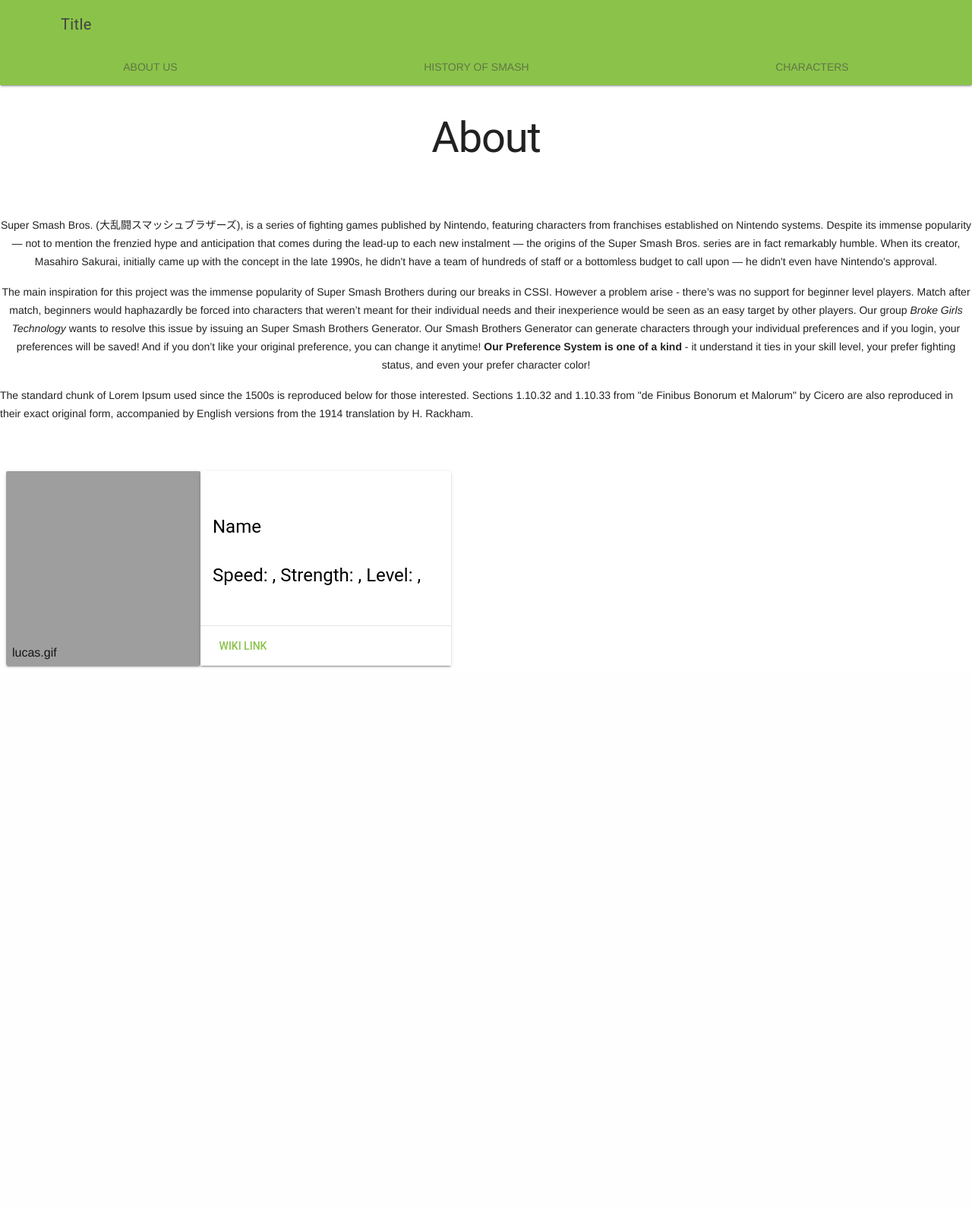
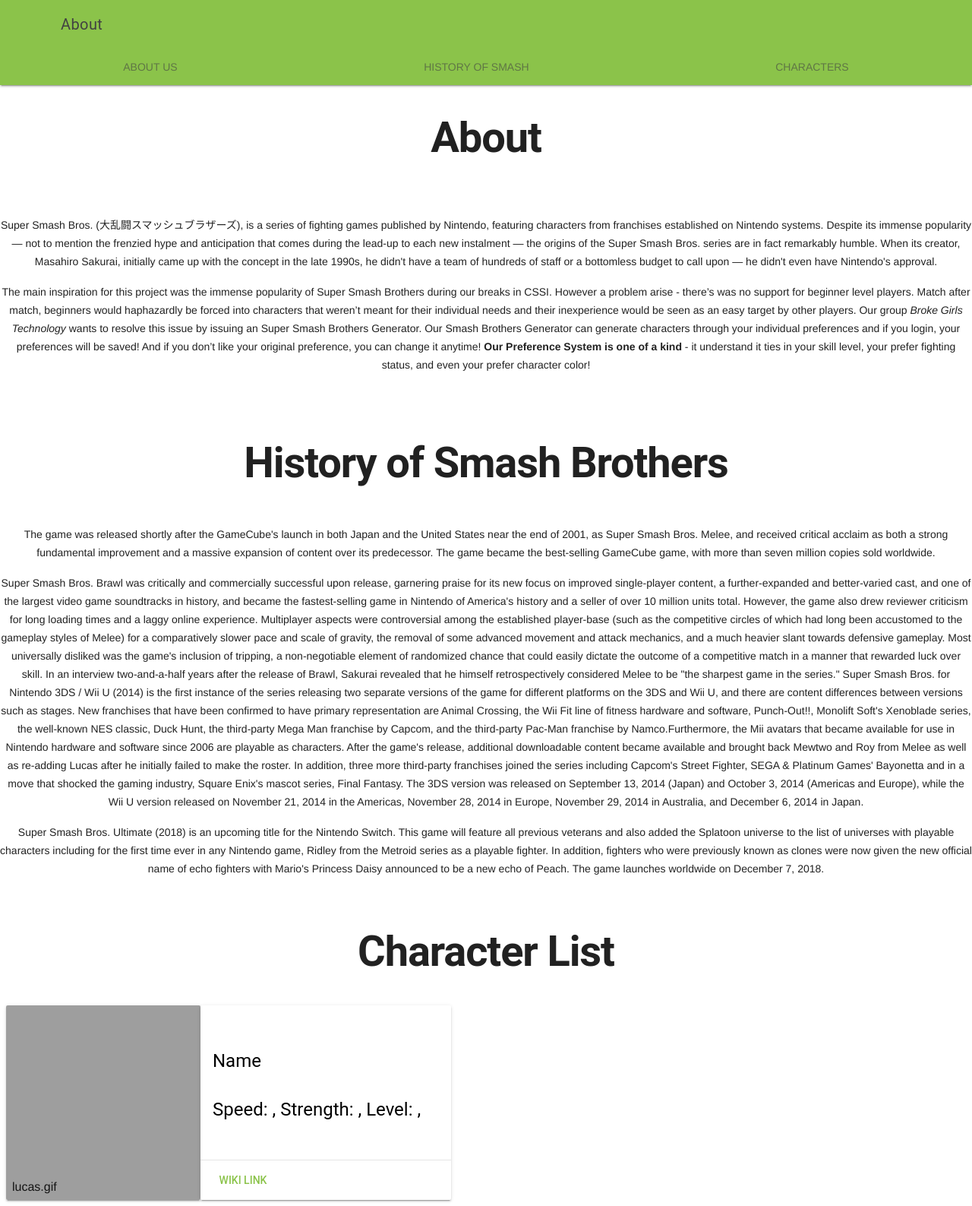
Before and after one commit to Georgie99/CSSI-Project, a Python web app: template templates/about.html in a window 1280 px wide. Shown: the whole page at 76% size. Before the commit the page ends 879 px from the top, so only its background shows below. Run offline with Jinja, Linux system fonts and the light colour scheme; the template is opened without the code that fills it, so the values that code supplies are empty; grey boxes are pictures that could not be loaded.

Commit message:
paragraphs --> need to fix margins

```diff
--- a/templates/about.html
+++ b/templates/about.html
@@ -26,7 +26,7 @@
   <header class="mdl-layout__header">
     <div class="mdl-layout__header-row">
       <!-- Title -->
-      <span class="mdl-layout-title">Title</span>
+      <span class="mdl-layout-title">About</span>
       <div class="mdl-layout-spacer"></div>
       <!-- Navigation -->
 
@@ -39,10 +39,10 @@
     </div>
   </header>
   <div class="mdl-layout__drawer">
-    <span class="mdl-layout-title">Title</span>
+    <span class="mdl-layout-title">Menu</span>
     <nav class="mdl-navigation">
       <a class="mdl-navigation__link" href="/home">Home</a>
-      <a class="mdl-navigation__link" href="/abt">About</a>
+      <a class="mdl-navigation__link" href="/abt">About Us</a>
       <a class="mdl-navigation__link" href="/prefs">Preference</a>
       <a class="mdl-navigation__link" href="/profile">Your Profile</a>
       <a class="mdl-navigation__link" href="/">Log Out</a>
@@ -56,15 +56,25 @@
 <br>
 <br>
 <br>
-  <h1 align="center"> About </h1>
+  <h1 align="center"><b>About</b></h1>
 <br>
 <br>
 <p align="center">Super Smash Bros. (大乱闘スマッシュブラザーズ),  is a series of fighting games published by Nintendo, featuring characters from franchises established on Nintendo systems. Despite its immense popularity — not to mention the frenzied hype and anticipation that comes during the lead-up to each new instalment — the origins of the Super Smash Bros. series are in fact remarkably humble. When its creator, Masahiro Sakurai, initially came up with the concept in the late 1990s, he didn't have a team of hundreds of staff or a bottomless budget to call upon — he didn't even have Nintendo's approval.</p>
 <p align="center">The main inspiration for this project was the immense popularity of Super Smash Brothers during our breaks in CSSI. However a problem arise - there’s was no support for beginner level players. Match after match, beginners would haphazardly be forced into characters that weren’t meant for their individual needs and their inexperience would be seen as an easy target by other players. Our group <i>Broke Girls Technology</i> wants to resolve this issue by issuing an Super Smash Brothers Generator. Our Smash Brothers Generator can generate characters through your individual preferences and if you login, your preferences will be saved! And if you don’t like your original preference, you can change it anytime! <b>Our Preference System is one of a kind</b> - it understand it ties in your skill level, your prefer fighting status, and even your prefer character color!</p>
 
-<p>The standard chunk of Lorem Ipsum used since the 1500s is reproduced below for those interested. Sections 1.10.32 and 1.10.33 from "de Finibus Bonorum et Malorum" by Cicero are also reproduced in their exact original form, accompanied by English versions from the 1914 translation by H. Rackham.</p>
+<p></p>
 <br>
 <br>
+<h1 align="center"><b>History of Smash Brothers</b></h1>
+<br>
+<p align="center">The game was released shortly after the GameCube's launch in both Japan and the United States near the end of 2001, as Super Smash Bros. Melee, and received critical acclaim as both a strong fundamental improvement and a massive expansion of content over its predecessor. The game became the best-selling GameCube game, with more than seven million copies sold worldwide.</p>
+
+<p align="center">Super Smash Bros. Brawl was critically and commercially successful upon release, garnering praise for its new focus on improved single-player content, a further-expanded and better-varied cast, and one of the largest video game soundtracks in history, and became the fastest-selling game in Nintendo of America's history and a seller of over 10 million units total. However, the game also drew reviewer criticism for long loading times and a laggy online experience. Multiplayer aspects were controversial among the established player-base (such as the competitive circles of which had long been accustomed to the gameplay styles of Melee) for a comparatively slower pace and scale of gravity, the removal of some advanced movement and attack mechanics, and a much heavier slant towards defensive gameplay. Most universally disliked was the game's inclusion of tripping, a non-negotiable element of randomized chance that could easily dictate the outcome of a competitive match in a manner that rewarded luck over skill. In an interview two-and-a-half years after the release of Brawl, Sakurai revealed that he himself retrospectively considered Melee to be "the sharpest game in the series."
+Super Smash Bros. for Nintendo 3DS / Wii U (2014) is the first instance of the series releasing two separate versions of the game for different platforms on the 3DS and Wii U, and there are content differences between versions such as stages. New franchises that have been confirmed to have primary representation are Animal Crossing, the Wii Fit line of fitness hardware and software, Punch-Out!!, Monolift Soft's Xenoblade series, the well-known NES classic, Duck Hunt, the third-party Mega Man franchise by Capcom, and the third-party Pac-Man franchise by Namco.Furthermore, the Mii avatars that became available for use in Nintendo hardware and software since 2006 are playable as characters. After the game's release, additional downloadable content became available and brought back Mewtwo and Roy from Melee as well as re-adding Lucas after he initially failed to make the roster. In addition, three more third-party franchises joined the series including Capcom's Street Fighter, SEGA & Platinum Games' Bayonetta and in a move that shocked the gaming industry, Square Enix's mascot series, Final Fantasy. The 3DS version was released on September 13, 2014 (Japan) and October 3, 2014 (Americas and Europe), while the Wii U version released on November 21, 2014 in the Americas, November 28, 2014 in Europe, November 29, 2014 in Australia, and December 6, 2014 in Japan.
+</p>
+<p align="center">Super Smash Bros. Ultimate (2018) is an upcoming title for the Nintendo Switch. This game will feature all previous veterans and also added the Splatoon universe to the list of universes with playable characters including for the first time ever in any Nintendo game, Ridley from the Metroid series as a playable fighter. In addition, fighters who were previously known as clones were now given the new official name of echo fighters with Mario's Princess Daisy announced to be a new echo of Peach. The game launches worldwide on December 7, 2018.</p>
+<br>
+<h1 align="center"><b>Character List</b> </h1>
 <!--i hope this works as a grid -->
 {% for character in characters %}
 <div class="mdl-grid">
```
